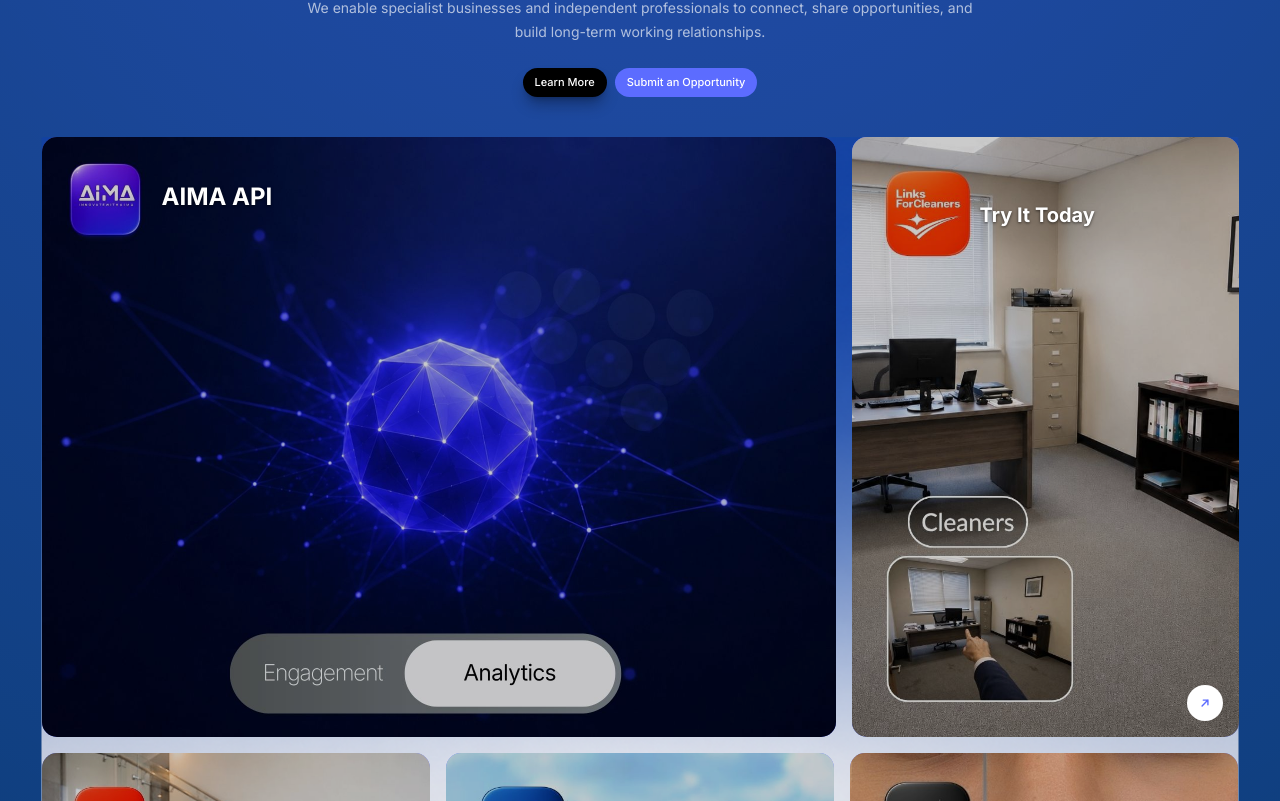
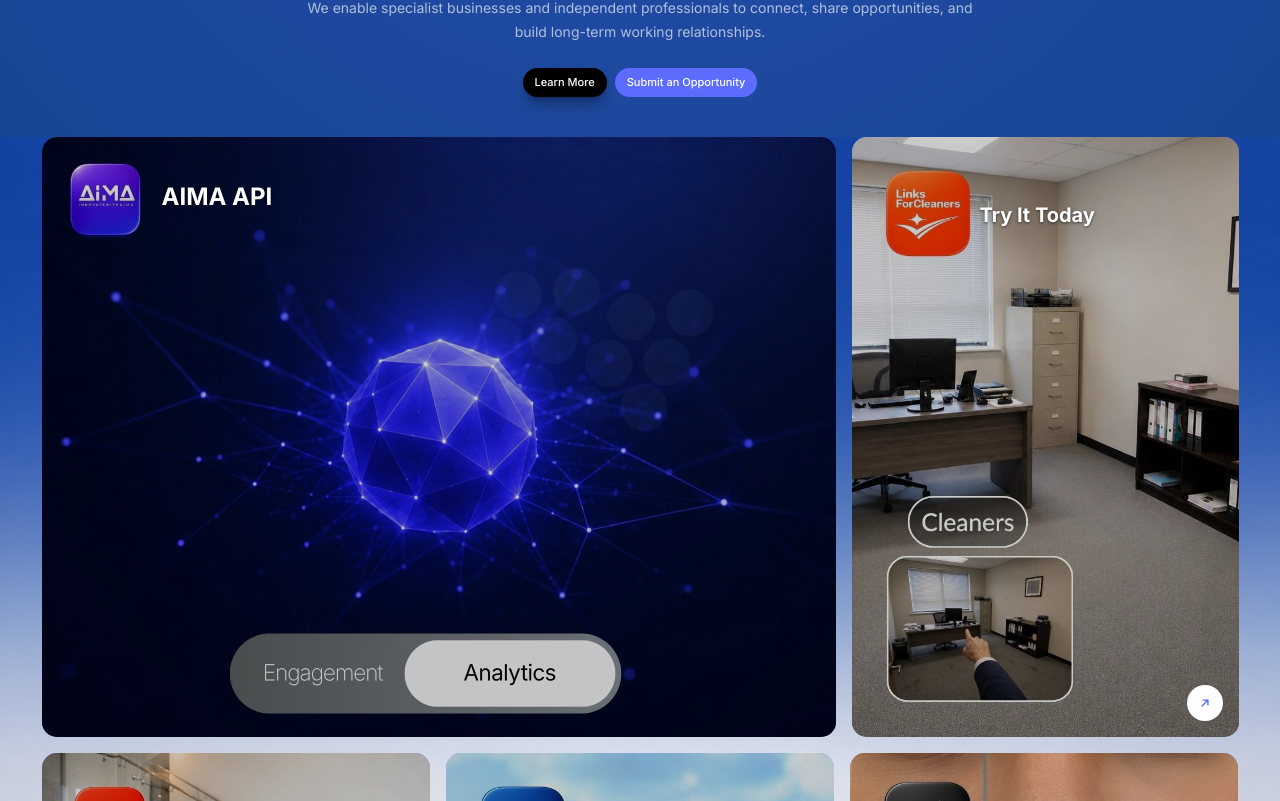
Before and after one commit to 1nn4a/iwa, a React (Vite) app: page / in a window 1280 px wide. Shown: the part 399-1200 px from the top of the page. Built offline with nearby package versions, Linux system fonts and the light colour scheme.

Commit message:
logged out

```diff
--- a/src/pages/HomePage.tsx
+++ b/src/pages/HomePage.tsx
@@ -146,20 +146,7 @@ We enable specialist businesses and independent professionals to connect, share
 
 <div className="relative mt-10">
  <div
-  className="hidden md:block absolute pointer-events-none -z-10"
-  style={{
-    backgroundImage: `url(${cardsBg})`,
-    width: '1197px',
-    height: '1216px',
-    top: 0,
-    left: '50%',
-    transform: 'translateX(-50%)',
-    backgroundSize: '1197px 1216px',
-    backgroundRepeat: 'no-repeat',
-  }}
-/>
-<div
-  className="md:hidden absolute inset-0 opacity-100 pointer-events-none -z-10"
+  className="absolute top-0 left-1/2 -translate-x-1/2 w-screen h-full opacity-100 pointer-events-none -z-10"
   style={{
     backgroundImage: `url(${cardsBg})`,
     backgroundSize: '100% 100%',
```
